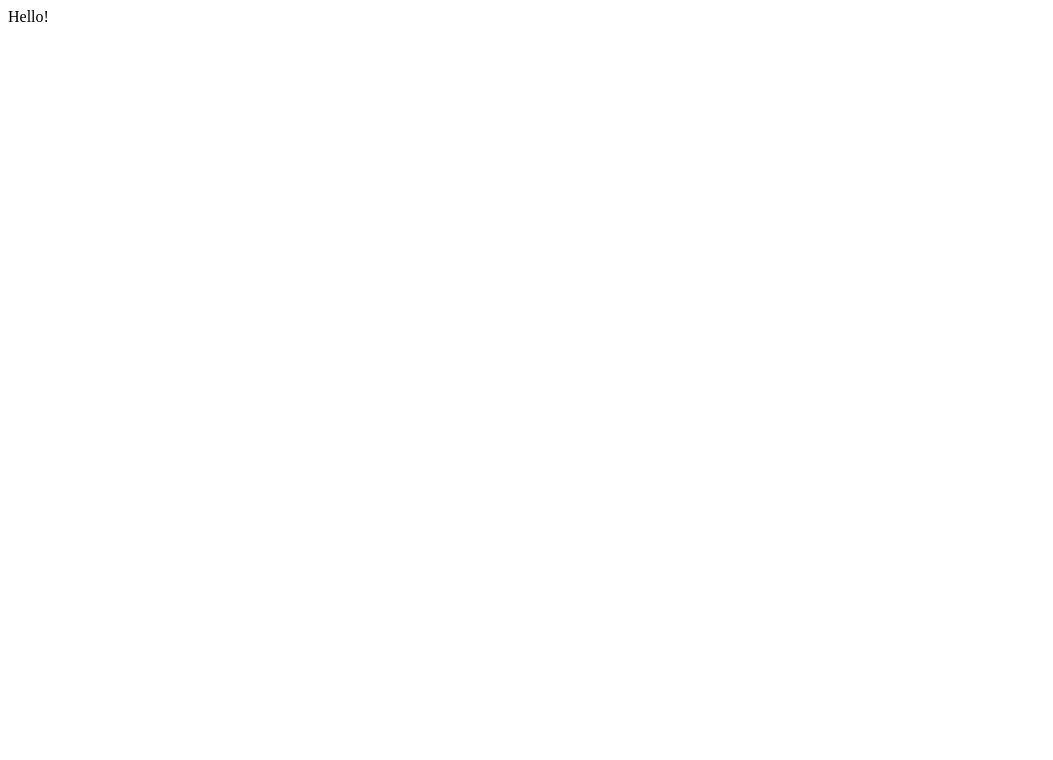
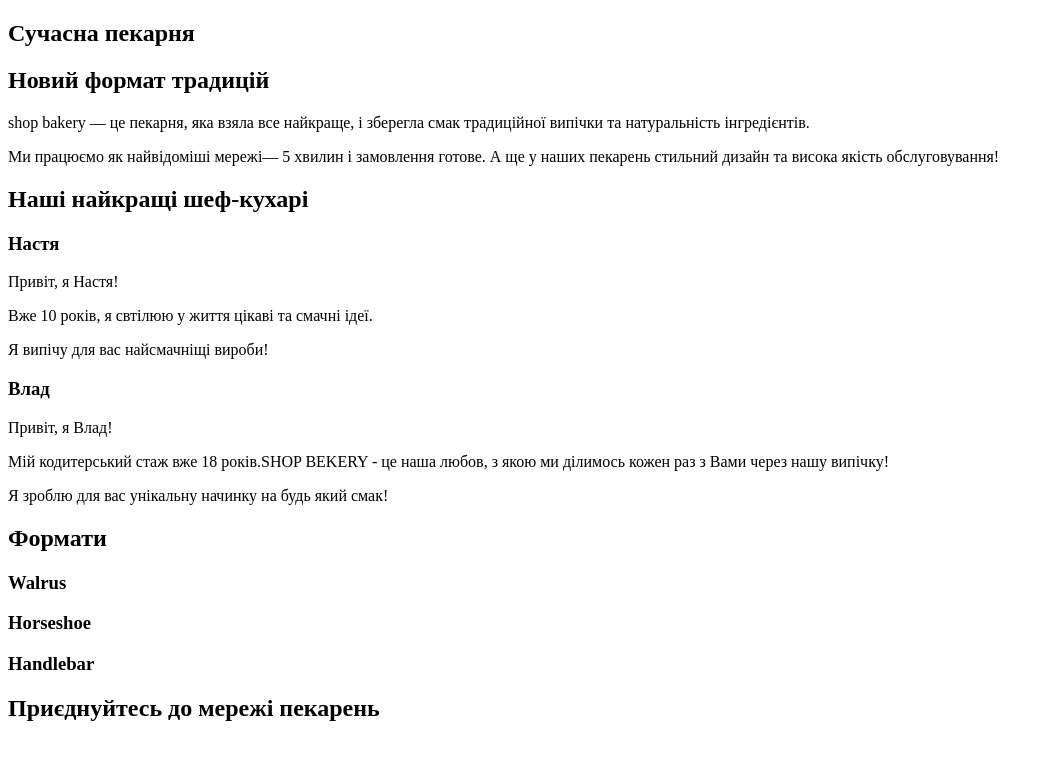
Before and after one commit to IvaNeighbor/------1, a plain HTML site: page index.html in a window 1280 px wide. Shown: the whole page, without its empty margins (0-1053 px from the left). Drawn offline with Linux system fonts and the light colour scheme.

Commit message:
start 1.0

```diff
--- a/index.html
+++ b/index.html
@@ -3,10 +3,65 @@
   <head>
     <meta charset="UTF-8" />
     <meta name="viewport" content="width=device-width, initial-scale=1.0" />
-    <title>Ivan</title>
+    <title>Сучасна пекарня</title>
   </head>
   <body>
     <header>
-    Hello!
+      <nav>
+        <!-- logo and menu -->
+      </nav>
+      <!-- замовити дзвінок -->
+    </header>
+    <main>
+      <section>
+        <h1>Сучасна пекарня</h1>
+      </section>
+      <section>
+        <h2>Новий формат традицій</h2>
+        <p>
+          <span>shop bakery</span> — це пекарня, яка взяла все найкраще, і
+          зберегла смак традиційної випічки та натуральність інгредієнтів.
+        </p>
+        <p>
+          Ми працюємо як найвідоміші мережі—
+          <span>5 хвилин і замовлення готове</span>. А ще у наших пекарень
+          стильний дизайн та висока якість обслуговування!
+        </p>
+      </section>
+      <section>
+        <h2>Наші найкращі шеф-кухарі</h2>
+        <article>
+          <h3>Настя</h3>
+          <p>Привіт, я Настя!</p>
+          <p>Вже 10 років, я свтілюю у життя цікаві та смачні ідеї.</p>
+          <p>Я випічу для вас найсмачніщі вироби!</p>
+        </article>
+        <article>
+          <h3>Влад</h3>
+          <p>Привіт, я Влад!</p>
+          <p>
+            Мій кодитерський стаж вже 18 років.SHOP BEKERY - це наша любов, з
+            якою ми ділимось кожен раз з Вами через нашу випічку!
+          </p>
+          <p>Я зроблю для вас унікальну начинку на будь який смак!</p>
+        </article>
+      </section>
+      <section>
+        <h2>Формати</h2>
+        <article>
+          <h3 lang="en">Walrus</h3>
+        </article>
+        <article>
+          <h3 lang="en">Horseshoe</h3>
+        </article>
+        <article>
+          <h3 lang="en">Handlebar</h3>
+        </article>
+      </section>
+      <section>
+        <h2>Приєднуйтесь до мережі пекарень</h2>
+      </section>
+    </main>
+    <footer></footer>
   </body>
 </html>
```
